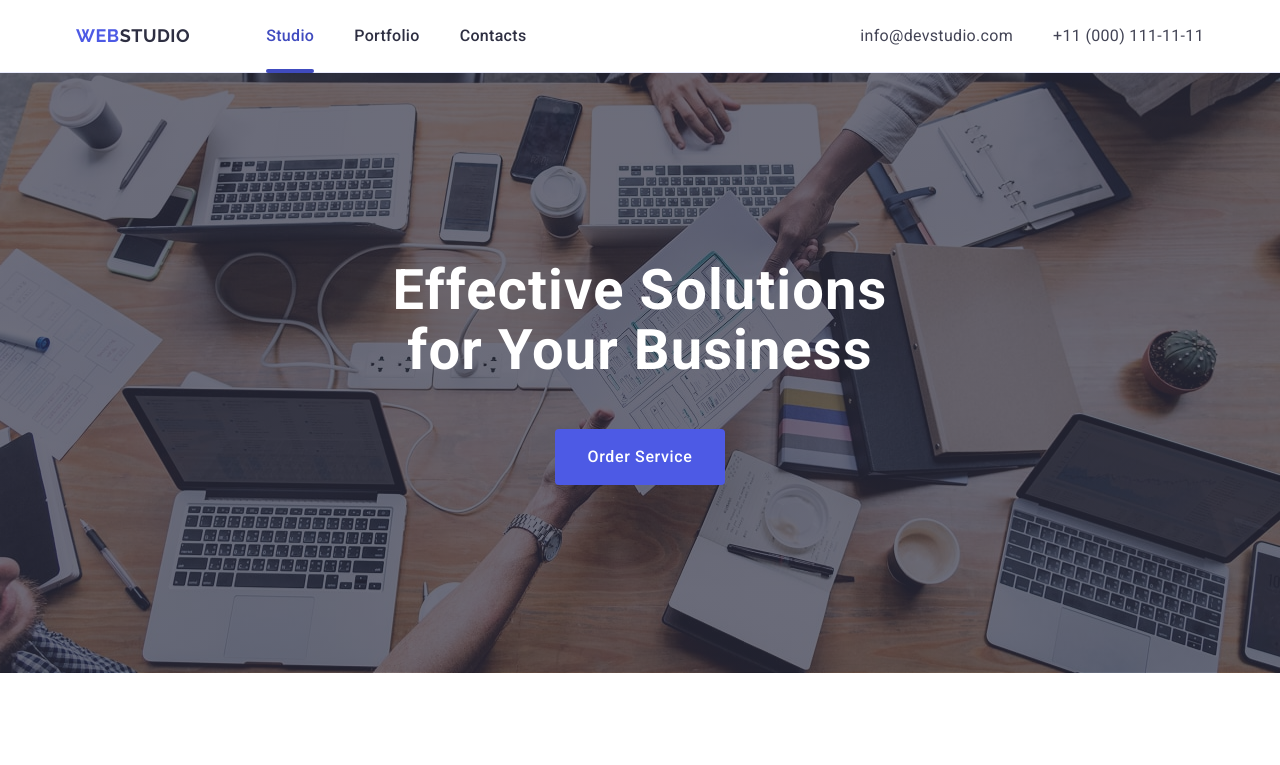
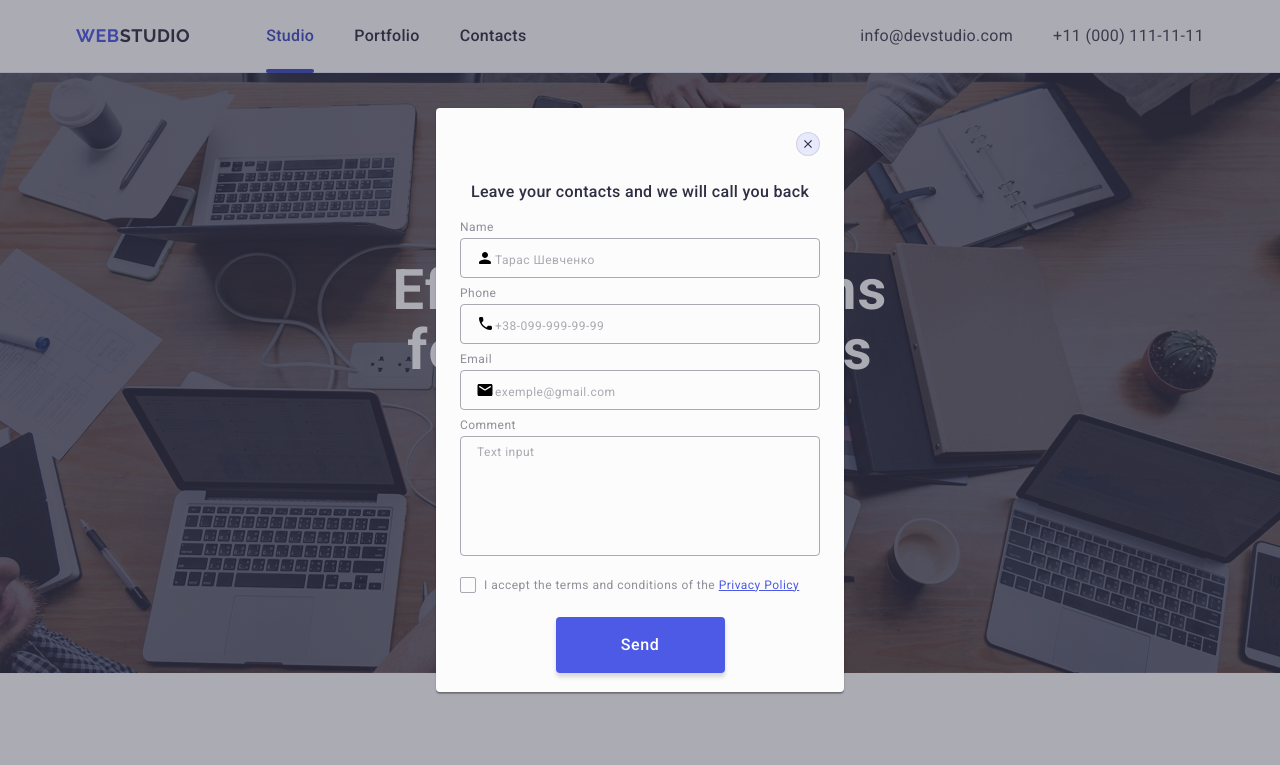
Before and after one commit to GOleg70/goit-markup-hw-06, a plain HTML site: page index.html in a window 1280 px wide. Shown: the top 765 px of the page. Drawn offline with nearby package versions, Linux system fonts and the light colour scheme.

Commit message:
edit modal

```diff
--- a/css/styles-old.css
+++ b/css/styles-old.css
@@ -86,7 +86,6 @@
   line-height: 117%;
   letter-spacing: 0.04em;
   color: #8e8f99;
-
   margin-bottom: 4px;
 }
 .form-field-input {
--- a/css/styles.css
+++ b/css/styles.css
@@ -834,7 +834,6 @@ span.logo-footer {
     padding-top: 100px;
   }
   .sec-footer {
-    /* align-items: baseline; */
     max-width: 1128px;
     padding: 0;
     gap: 0;
@@ -874,3 +873,237 @@ span.logo-footer {
   }
 }
 /* #endregion Footer */
+
+/* #region Modal */
+.backdrop {
+  position: fixed;
+  top: 0;
+  left: 0;
+  width: 100%;
+  height: 100%;
+  background: #2e2f4266;
+  opacity: 0;
+  visibility: hidden;
+  pointer-events: none;
+  transition: opacity 250ms cubic-bezier(0.4, 0, 0.2, 1),
+    visibility 250ms cubic-bezier(0.4, 0, 0.2, 1);
+}
+.backdrop.is-open {
+  opacity: 1;
+  visibility: visible;
+  pointer-events: auto;
+}
+.modal {
+  position: absolute;
+  padding-top: 72px;
+  padding-bottom: 33px;
+  padding-left: 16px;
+  padding-right: 16px;
+  width: 288px;
+  height: 100%;
+  top: 50%;
+  left: 50%;
+  transform: translate(-50%, -50%);
+  box-shadow: 0px 1px 1px rgba(0, 0, 0, 0.14), 0px 1px 3px rgba(0, 0, 0, 0.12),
+    0px 2px 1px rgba(0, 0, 0, 0.2);
+  transition: transform 250ms cubic-bezier(0.4, 0, 0.2, 1);
+  border-radius: 4px;
+  background-color: #fcfcfc;
+}
+.modal-bnt-close {
+  position: absolute;
+  line-height: 0;
+  top: 24px;
+  right: 24px;
+  width: 24px;
+  height: 24px;
+  border: 1px solid #0000001a;
+  padding: 0;
+  cursor: pointer;
+  border-radius: 50%;
+  background: #e7e9fc;
+  transition: background-color 250ms cubic-bezier(0.4, 0, 0.2, 1),
+    border 250ms cubic-bezier(0.4, 0, 0.2, 1);
+}
+.modal-bnt-close-icon {
+  transition: fill 250ms cubic-bezier(0.4, 0, 0.2, 1);
+  fill: #2e2f42;
+}
+.modal-paragraf {
+  font-weight: 500;
+  font-size: 16px;
+  line-height: 150%;
+  letter-spacing: 0.02em;
+  text-align: center;
+  color: #2e2f42;
+  margin-bottom: 16px;
+}
+.form-field {
+  margin-bottom: 8px;
+}
+.form-field-comm {
+  margin-bottom: 16px;
+}
+.form-label {
+  display: block;
+  font-weight: 400;
+  font-size: 12px;
+  line-height: 117%;
+  letter-spacing: 0.04em;
+  color: #8e8f99;
+  margin-bottom: 4px;
+}
+.form-field-input {
+  position: relative;
+}
+.form-input {
+  background-color: transparent;
+  border-radius: 4px;
+  width: 256px;
+  height: 40px;
+  padding-left: 34px;
+  outline: transparent;
+  border: 1px solid #2e2f4266;
+  transition: border-color 250ms cubic-bezier(0.4, 0, 0.2, 1);
+}
+.form-input-icon {
+  position: absolute;
+  top: 50%;
+  left: 16px;
+  transform: translateY(-50%);
+  transition: fill 250ms cubic-bezier(0.4, 0, 0.2, 1);
+}
+.form-input::placeholder {
+  font-weight: 400;
+  font-size: 12px;
+  line-height: 117%;
+  letter-spacing: 0.04em;
+  color: #2e2f4266;
+}
+.form-field-comment {
+  background-color: #fcfcfc;
+  font-size: 12px;
+  line-height: 1.17;
+  letter-spacing: 0.04em;
+  color: rgba(46, 47, 66, 0.4);
+  background-color: transparent;
+  border-radius: 4px;
+  width: 256px;
+  height: 120px;
+  padding-left: 16px;
+  outline: transparent;
+  border: 1px solid #2e2f4266;
+  resize: none;
+  padding: 8px 16px;
+  transition: border-color 250ms cubic-bezier(0.4, 0, 0.2, 1);
+}
+.form-field-comment::placeholder {
+  font-weight: 400;
+  font-size: 12px;
+  line-height: 117%;
+  letter-spacing: 0.04em;
+  color: #2e2f4266;
+}
+.form-check-text {
+  display: flex;
+  font-weight: 400;
+  font-size: 12px;
+  line-height: 1.17;
+  letter-spacing: 0.04em;
+  color: #8e8f99;
+}
+.form-check-link {
+  font-weight: 400;
+  font-size: 12px;
+  line-height: 16px;
+  letter-spacing: 4%;
+  text-decoration: underline;
+  text-decoration-style: solid;
+  text-decoration-color: Auto;
+  text-decoration-thickness: Auto;
+  color: #4d5ae5;
+}
+.form-check-checkit {
+  width: 16px;
+  height: 16px;
+  border-radius: 2px;
+  border: 1px solid #2e2f4266;
+  display: inline-flex;
+  justify-content: center;
+  align-items: center;
+  fill: transparent;
+  margin-right: 8px;
+  flex-shrink: 0;
+  /* margin-top: 16px; */
+  transition: background-color 250ms cubic-bezier(0.4, 0, 0.2, 1),
+    border 250ms cubic-bezier(0.4, 0, 0.2, 1),
+    fill 250ms cubic-bezier(0.4, 0, 0.2, 1);
+}
+.form-check-input:checked + .form-check-text .form-check-checkit {
+  background-color: #404bbf;
+  border: transparent;
+  fill: #f4f4fd;
+}
+.modal-btn-send {
+  display: block;
+  font-weight: 500;
+  font-size: 16px;
+  line-height: 150%;
+  letter-spacing: 0.04em;
+  text-align: center;
+  color: #ffffff;
+  cursor: pointer;
+  margin: 24px auto 0;
+  min-width: 169px;
+  height: 56px;
+  border: none;
+  box-shadow: 0 4px 4px 0 rgba(0, 0, 0, 0.15);
+  background: #4d5ae5;
+  border-radius: 4px;
+  transition: background-color 250ms cubic-bezier(0.4, 0, 0.2, 1);
+}
+@media screen and (min-width: 768px) {
+  .modal {
+    width: 408px;
+    height: 584px;
+  }
+  .form-input {
+    width: 360px;
+  }
+  .form-field-comment {
+    width: 360px;
+  }
+  .modal {
+    padding-bottom: 24px;
+    padding-left: 24px;
+    padding-right: 24px;
+  }
+}
+
+@media screen and (min-width: 1158px) {
+  .modal-bnt-close:hover,
+  .modal-bnt-close:focus {
+    background: #404bbf;
+    border: none;
+  }
+  .modal-bnt-close:hover .modal-bnt-close-icon,
+  .modal-bnt-close:focus .modal-bnt-close-icon {
+    fill: #ffffff;
+  }
+  .form-input:hover,
+  .form-input:focus {
+    border-color: #4d5ae5;
+  }
+  .form-input:focus + .form-input-icon {
+    fill: #4d5ae5;
+  }
+  .form-field-comment:hover,
+  .form-field-comment:focus {
+    border-color: #4d5ae5;
+  }
+  .modal-btn-send:hover,
+  .modal-btn-send:focus {
+    background-color: #404bbf;
+  }
+}
+/* #endregion Modal */
--- a/index.html
+++ b/index.html
@@ -574,7 +574,7 @@
       </div>
     </footer>
     <!-- #region modal -->
-    <div class="backdrop is-open hiden" data-modal>
+    <div class="backdrop is-open" data-modal>
       <div class="modal">
         <button class="modal-bnt-close" type="button" data-modal-close>
           <svg class="modal-bnt-close-icon" width="8" height="8">
@@ -660,8 +660,10 @@
                   <use href="./images/icons.svg#icon-Check"></use>
                 </svg>
               </span>
-              I accept the terms and conditions of the
-              <a class="form-check-link" href="">Privacy Policy</a>
+              <span class="form-check-checkit-one">
+                I accept the terms and conditions of the
+                <a class="form-check-link" href="">Privacy Policy</a>
+              </span>
             </label>
           </div>
           <button class="modal-btn-send" type="submit">Send</button>
```
